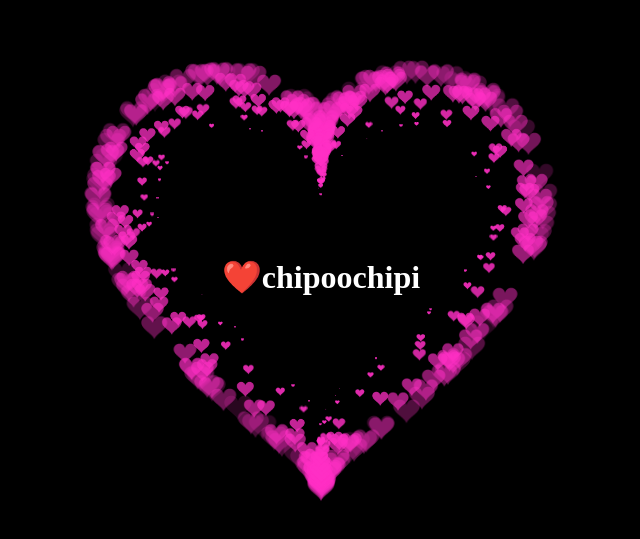
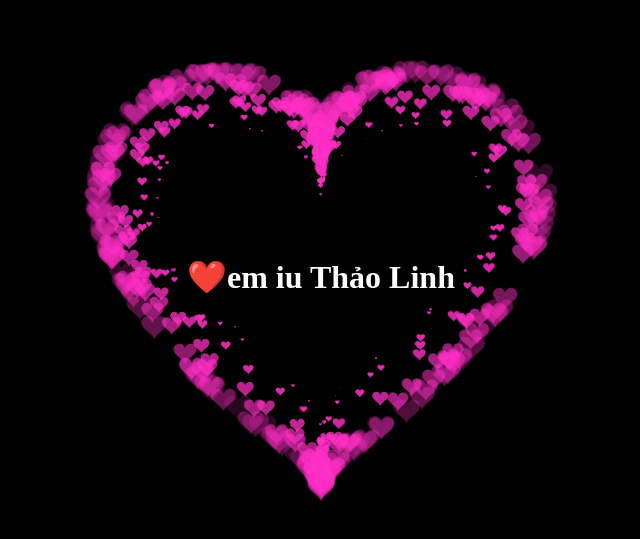
Before and after one commit to vitbautroi/heart, a plain HTML site: page index.html in a window 1280 px wide. Shown: the part 123-662 px from the top of the page, without its empty margins (319-959 px from the left). Drawn offline with Linux system fonts and the light colour scheme.

Commit message:
Update index.html

```diff
--- a/index.html
+++ b/index.html
@@ -5,7 +5,7 @@
     <meta http-equiv="X-UA-Compatible" content="IE=edge">
     <meta name="viewport" content="width=device-width, initial-scale=1.0">
     <link rel="shortcut icon" href="https://cdn.jsdelivr.net/gh/fromann/CDN@main/img/logo.ico">
-    <title>Happy Birthday chipoochipi &#10084;&#65039;</title>
+    <title>Em xin lũi chị Linh &#10084;&#65039;</title>
     <script src="https://cdn.jsdelivr.net/gh/zyoushuo/Blog/hexo/js/mouse_slide.js"></script>
     <script src="https://cdn.jsdelivr.net/gh/zyoushuo/Blog/hexo/js/clicklove.js"></script>
   <style type="text/css">
@@ -268,7 +268,7 @@
   })(document.getElementById('pinkboard'));
 </script>
 <div class="namebox">
-  <h1>&#10084;&#65039;chipoochipi</h1>
+  <h1>&#10084;&#65039;em iu Thảo Linh</h1>
 </div>
 </body>
 </html>
```
